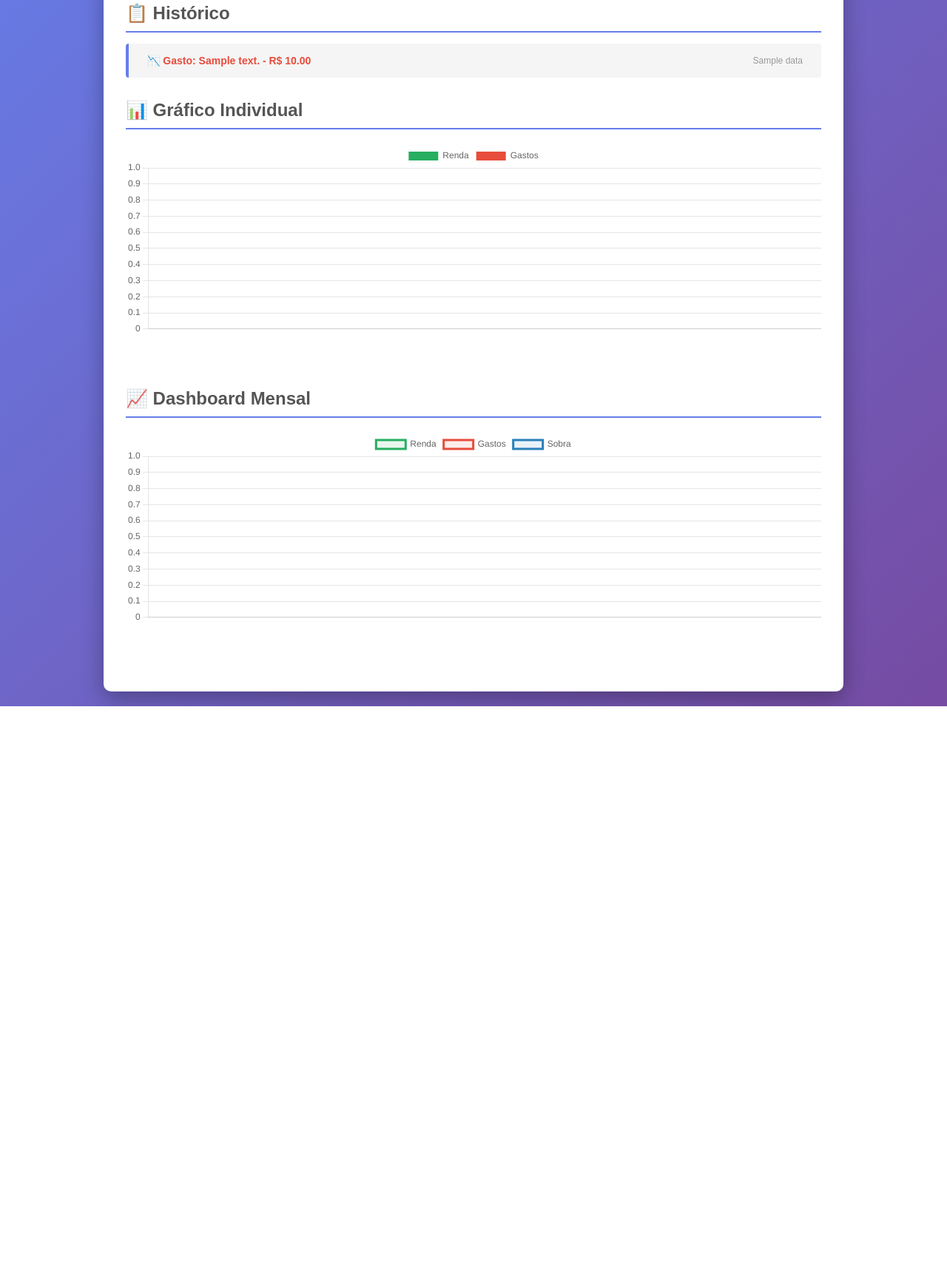
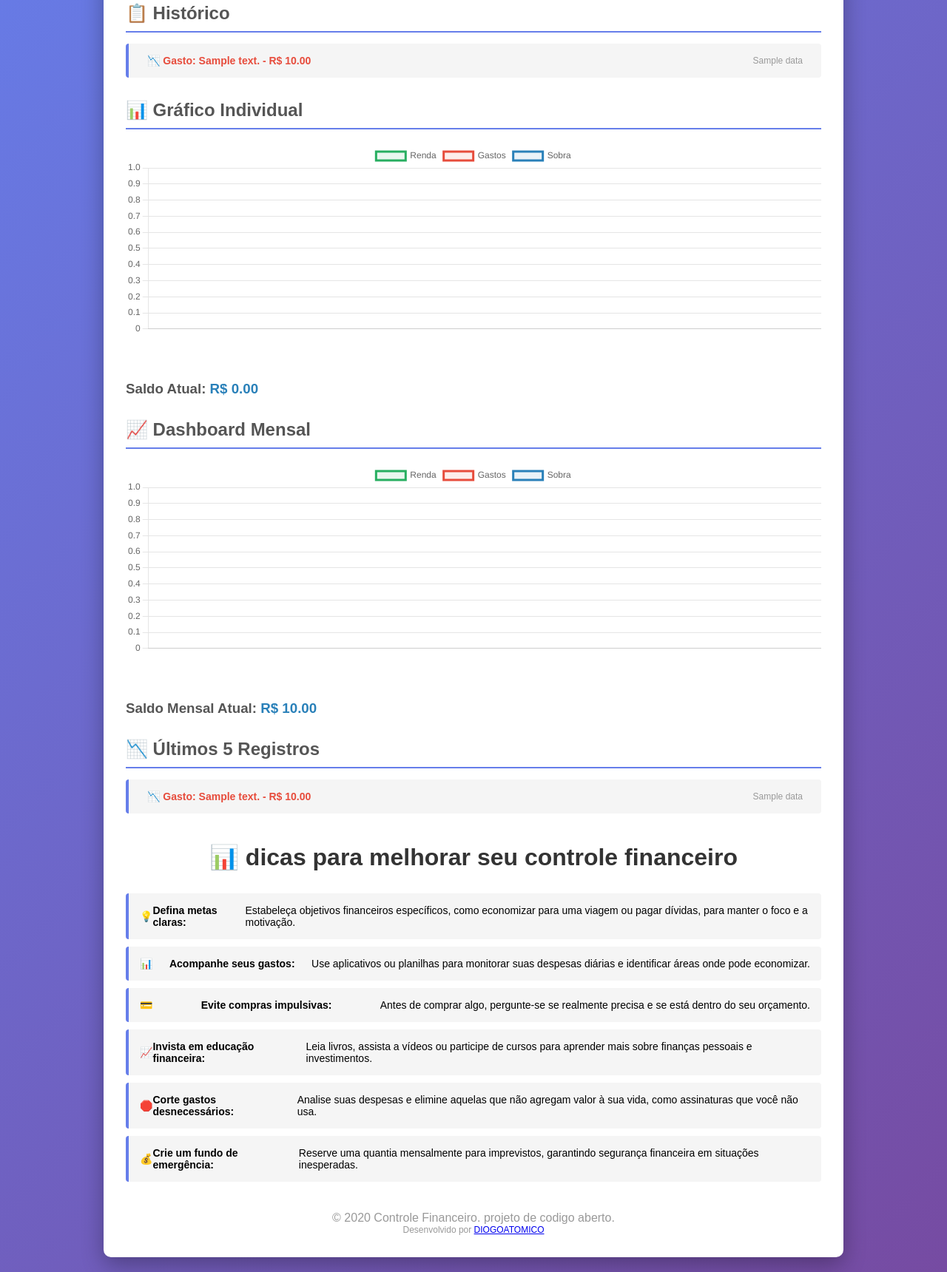
Before and after one commit to DIOGOATOMICO/sistema-de-gerenciamento-de-renda, a Flask app: template templates/index.html in a window 1280 px wide. Shown: the part 230-1950 px from the top of the page at 74% size. Before the commit the page ends 1185 px from the top, so only its background shows below. Run offline with Flask 3, Linux system fonts and the light colour scheme; the template is opened without the code that fills it: most values are stand-ins (such as "Sample title", 1, 10 or a date in 2020).

Commit message:
Add balance calc and dashboard enhancements
Introduce calcular_saldo to compute the current balance from records and pass saldo to the index template. Update app.run to bind to 0.0.0.0:5000. Enhance templates/index.html with balance displays, a monthly dashboard, last-5-records listing, financial tips/footer, and JSON-embedded data for the frontend. Refactor Chart.js usage to use embedded data, switch the main chart to a line chart, and add a 'Sobra' (balance) series. Update run.bat to print a startup message before launching the app.

```diff
--- a/app.py
+++ b/app.py
@@ -75,11 +75,27 @@ def agrupar_por_mes(dados):
 
     return sorted(resultado, key=lambda x: x["mes"])
 
+
+def calcular_saldo(dados):
+    """Calculate current balance from all records."""
+    saldo = 0.0
+    for d in dados:
+        if d.get("tipo") == "renda":
+            saldo += d.get("valor", 0)
+        elif d.get("tipo") == "gasto":
+            saldo -= d.get("valor", 0)
+        else:
+            saldo += d.get("renda", 0)
+            saldo -= d.get("gasto", {}).get("valor", 0)
+    return saldo
+
+
 @app.route("/")
 def index():
     dados = carregar()
     mensal = agrupar_por_mes(dados)
-    return render_template("index.html", dados=dados, mensal=mensal)
+    saldo = calcular_saldo(dados)
+    return render_template("index.html", dados=dados, mensal=mensal, saldo=saldo)
 
 @app.route("/add", methods=["POST"])
 def add():
@@ -122,4 +138,4 @@ def add():
     return redirect("/")
 
 if __name__ == "__main__":
-    app.run(debug=False)
+    app.run(host="0.0.0.0", port=5000, debug=False)
--- a/templates/index.html
+++ b/templates/index.html
@@ -173,39 +173,94 @@
     <div class="chart-container">
         <canvas id="grafico"></canvas>
     </div>
+    <h3 style="color: #555; margin-top: 20px;">Saldo Atual: <span class="sobra">R$ {{ "%.2f"|format(saldo) }}</span></h3>
+    <h2>📈 Dashboard Mensal</h2>
+    <div class="chart-container">
+        <canvas id="graficoMensal"></canvas>
+    </div>
+    <h3 style="color: #555; margin-top: 20px;">Saldo Mensal Atual: <span class="sobra">R$ {{ "%.2f"|format(mensal[-1].sobra if mensal else 0) }}</span></h3>
+    <h2 style="color: #555; margin-top: 30px;">📉 Últimos 5 Registros</h2>
+    {% if dados|length > 0 %}
+        <ul>
+            {% for r in dados[-5:] %}
+                <li>
+                    {% if r.tipo == 'renda' %}
+                        <span class="renda">📈 Renda: R$ {{ "%.2f"|format(r.valor) }}</span>
+                    {% else %}
+                        <span class="gasto">📉 Gasto: {{ r.descricao }} - R$ {{ "%.2f"|format(r.valor) }}</span>
+                    {% endif %}
+                    <span style="color: #999; font-size: 12px;">{{ r.data }}</span>
+                </li>
+            {% endfor %}
+        </ul>
+    {% else %}
+        <p style="text-align: center; color: #999; padding: 20px;">Nenhum registro ainda.</p>
+    {% endif %}
+    <h1 style="color: #333; margin-top: 40px; text-align: center;">📊 dicas para melhorar seu controle financeiro</h1>
+    <ul>
+        <li>💡 <strong>Defina metas claras:</strong> Estabeleça objetivos financeiros específicos, como economizar para uma viagem ou pagar dívidas, para manter o foco e a motivação.</li>
+        <li>📊 <strong>Acompanhe seus gastos:</strong> Use aplicativos ou planilhas para monitorar suas despesas diárias e identificar áreas onde pode economizar.</li>
+        <li>💳 <strong>Evite compras impulsivas:</strong> Antes de comprar algo, pergunte-se se realmente precisa e se está dentro do seu orçamento.</li>
+        <li>📈 <strong>Invista em educação financeira:</strong> Leia livros, assista a vídeos ou participe de cursos para aprender mais sobre finanças pessoais e investimentos.</li>
+        <li>🛑 <strong>Corte gastos desnecessários:</strong> Analise suas despesas e elimine aquelas que não agregam valor à sua vida, como assinaturas que você não usa.</li>
+        <li>💰 <strong>Crie um fundo de emergência:</strong> Reserve uma quantia mensalmente para imprevistos, garantindo segurança financeira em situações inesperadas.</li>
+    </ul>
+    <footer>
+        <p style="text-align: center; color: #999; margin-top: 40px;">&copy; {{ current_year }} Controle Financeiro. projeto de codigo aberto.</p>
+        <p style="text-align: center; color: #999; font-size: 12px;">Desenvolvido por <a href="https://github.com/DIOGOATOMICO" target="_blank">DIOGOATOMICO</a></p>
+    </footer>
+    <script id="dados-data" type="application/json">{{ dados|tojson }}</script>
+    <script id="mensal-data" type="application/json">{{ mensal|tojson }}</script>
 
     <script>
-    const dados = {{ dados|tojson }};
+    const dados = JSON.parse(document.getElementById("dados-data").textContent);
+    const mensal = JSON.parse(document.getElementById("mensal-data").textContent);
 
-    let labels = [];
-    let rendas = [];
-    let gastos = [];
+    const labels = [];
+    const rendas = [];
+    const gastos = [];
+    const sobras = [];
+    let saldo = 0;
 
     dados.forEach((d, i) => {
-        labels.push("Reg " + (i+1));
+        labels.push("Reg " + (i + 1));
         if (d.tipo === 'renda') {
             rendas.push(d.valor);
             gastos.push(0);
+            saldo += d.valor;
         } else {
             rendas.push(0);
             gastos.push(d.valor);
+            saldo -= d.valor;
         }
+        sobras.push(saldo);
     });
 
     new Chart(document.getElementById("grafico"), {
-        type: 'bar',
+        type: 'line',
         data: {
             labels: labels,
             datasets: [
                 {
                     label: 'Renda',
                     data: rendas,
-                    backgroundColor: '#27ae60'
+                    borderColor: '#27ae60',
+                    backgroundColor: 'rgba(39, 174, 96, 0.1)',
+                    tension: 0.4
                 },
                 {
                     label: 'Gastos',
                     data: gastos,
-                    backgroundColor: '#e74c3c'
+                    borderColor: '#e74c3c',
+                    backgroundColor: 'rgba(231, 76, 60, 0.1)',
+                    tension: 0.4
+                },
+                {
+                    label: 'Sobra',
+                    data: sobras,
+                    borderColor: '#2980b9',
+                    backgroundColor: 'rgba(41, 128, 185, 0.1)',
+                    tension: 0.4
                 }
             ]
         },
@@ -219,20 +274,11 @@
             }
         }
     });
-    </script>
 
-    <h2>📈 Dashboard Mensal</h2>
-    <div class="chart-container">
-        <canvas id="graficoMensal"></canvas>
-    </div>
-
-    <script>
-    const mensal = {{ mensal|tojson }};
-
-    let meses = [];
-    let rendaMes = [];
-    let gastoMes = [];
-    let sobraMes = [];
+    const meses = [];
+    const rendaMes = [];
+    const gastoMes = [];
+    const sobraMes = [];
 
     mensal.forEach(m => {
         meses.push(m.mes);
```
Also changed, not shown: 1 other file.
